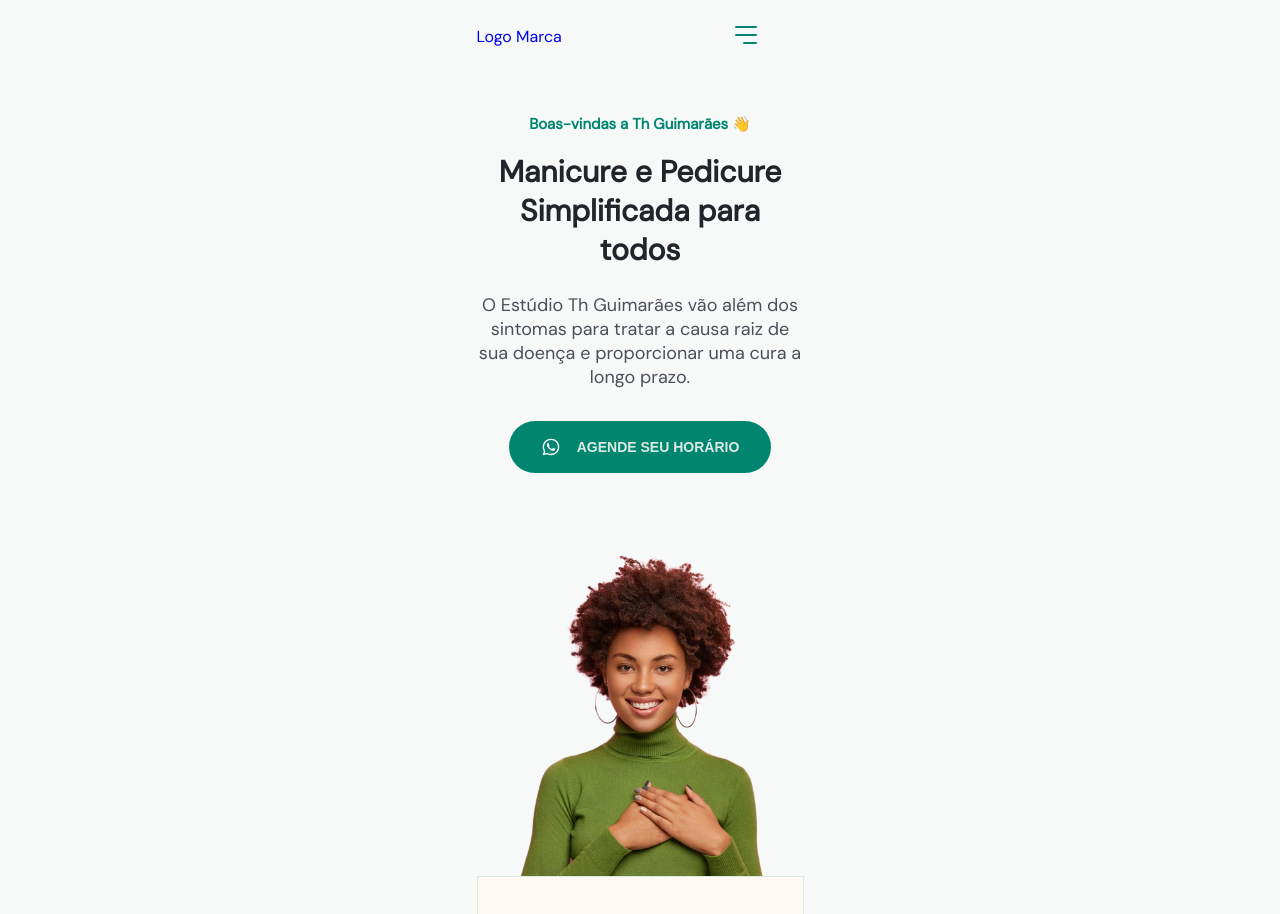
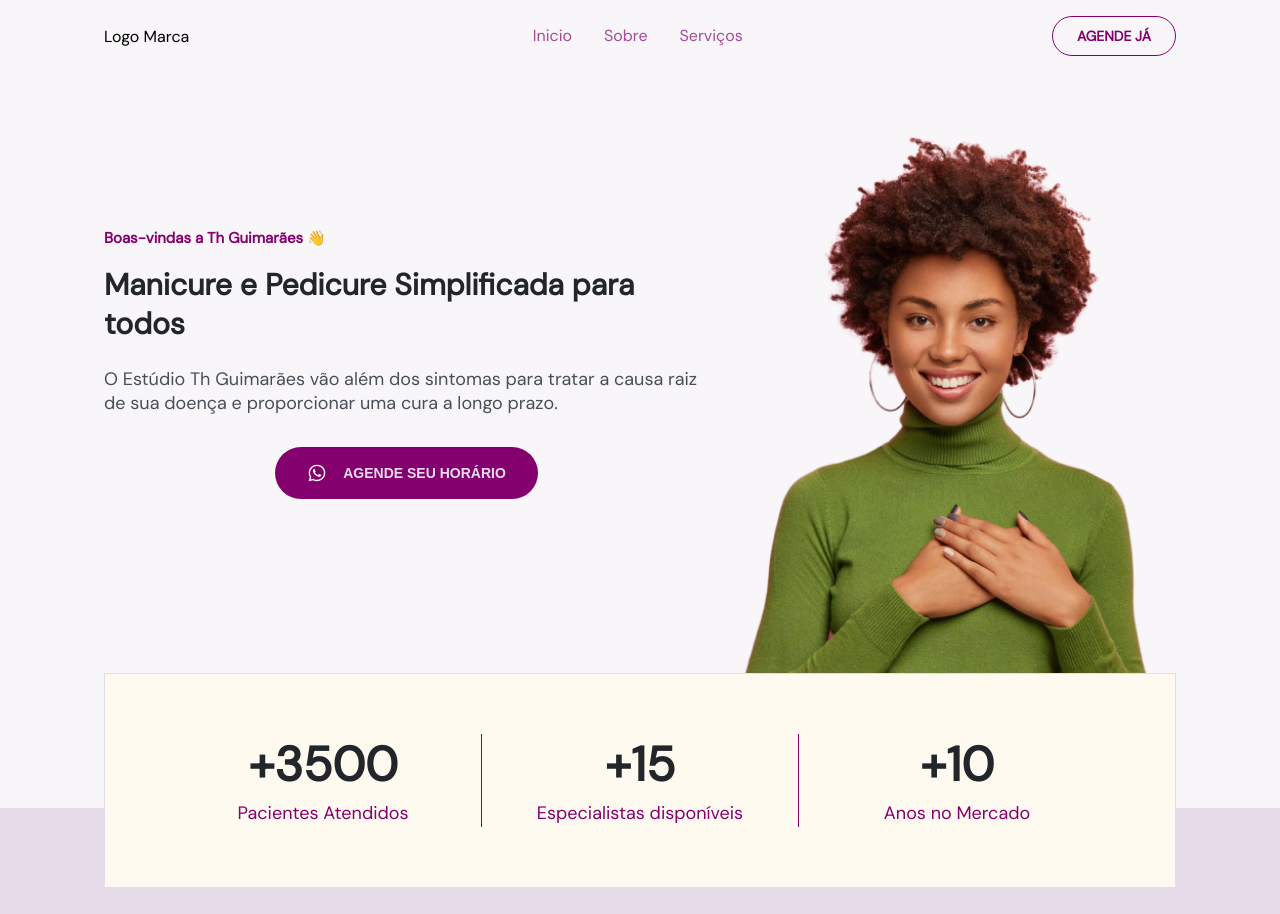
Before and after one commit to matheuslesbao/nlw-return-origin, a plain HTML site: page index.html in a window 1280 px wide. Shown: the top 914 px of the page. Drawn offline with nearby package versions, Linux system fonts and the light colour scheme.

Commit message:
implementado resposividade do site

```diff
--- a/index.css
+++ b/index.css
@@ -5,18 +5,20 @@
   box-sizing: border-box;
 }
 :root {
-  --primary-color: #00856f;
+  --hue: 310;
 
-  --light-color: #dce9e2;
+  --primary-color: hsl(var(--hue), 100%, 26%);
 
-  --light-color2: #f7f9f9;
+  --light-color: hsl(calc(var(--hue) - 22), 23%, 89%);
 
-  --brand-beige: #fffaf1;
+  --light-color2: hsl(calc(var(--hue) + 10), 14%, 97%);
 
-  --brand-button-hover: #00453a;
+  --brand-beige: hsl(39, 100%, 97%);
 
-  --headline: #212529;
-  --paragraph: #495057;
+  --brand-button-hover: hsl(var(--hue), 100%, 14%);
+
+  --headline: hsl(210, 11%, 15%);
+  --paragraph: hsl(210, 9%, 31%);
 
   font-size: 62.5%;
 
@@ -42,7 +44,7 @@ body {
 }
 /* ======== Classes Gerais ================ */
 .wrapper {
-  width: 37.5rem;
+  width: min(50rem, 100%);
   margin-inline: auto;
   padding-inline: 2.4rem;
 }
@@ -142,7 +144,10 @@ nav button {
   border: none;
   cursor: pointer;
 }
-
+nav .menu,
+nav .close-menu {
+  position: fixed;
+}
 /* ============ Menu-Expanded =========== */
 .menu {
   transform: translateY(100%);
@@ -170,7 +175,6 @@ body.menu-expanded .close-menu {
 }
 
 body.menu-expanded .menu {
-  position: fixed;
   top: 0;
   left: 0;
 
@@ -320,7 +324,7 @@ body.menu-expanded button path {
 }
 
 article.stats {
-  width: 32.7rem;
+  width: 100%;
 
   padding-block: 4rem;
 
@@ -454,3 +458,228 @@ footer .social-links {
 
   transform: translateY(0);
 }
+
+/* ============ Responsive =========== */
+@media (min-width: 1024px) {
+  /* ========== GERAL =========== */
+  body {
+    overflow: auto;
+  }
+  .wrapper {
+    width: min(112rem, 100%);
+    display: grid;
+  }
+  .col-a {
+    grid-area: A;
+  }
+  .col-b {
+    grid-area: B;
+  }
+  section {
+    padding-block: 16rem;
+  }
+  section header h2 {
+    font-size: 4rem;
+    line-height: 5.2rem;
+  }
+  /* ============Navigation =========== */
+
+  /* RESET */
+  nav#navigation .wrapper * {
+    margin: 0;
+    padding: 0;
+    visibility: initial;
+    display: initial;
+    opacity: initial;
+    flex-direction: initial;
+    position: initial;
+    font-weight: initial;
+    font-size: initial;
+    transform: initial;
+    color: initial;
+    background-color: initial;
+  }
+  nav#navigation .close-menu,
+  nav#navigation .open-menu,
+  nav#navigation .social-links {
+    display: none;
+  }
+
+  nav#navigation .menu {
+    display: flex;
+    align-items: center;
+    justify-content: space-between;
+    width: 60%;
+  }
+  nav#navigation .menu ul:nth-child(1) {
+    display: flex;
+    gap: 3.2rem;
+  }
+  nav#navigation .menu ul li a {
+    opacity: 0.7;
+    color: var(--primary-color);
+  }
+  nav#navigation .menu a.button {
+    display: flex;
+    justify-content: center;
+    align-items: center;
+    padding: 1rem 2.4rem;
+
+    border: 1px solid var(--primary-color);
+    border-radius: 4rem;
+
+    color: var(--primary-color);
+
+    font-weight: 700;
+    font-size: 1.4rem;
+    line-height: 1.8rem;
+    text-transform: uppercase;
+  }
+  nav#navigation .menu a.button:hover {
+    background-color: var(--primary-color);
+    color: white;
+  }
+  nav#navigation.scroll {
+    opacity: 1;
+  }
+  nav#navigation.scroll .menu ul li a {
+    color: var(--light-color2);
+    opacity: 0.6;
+  }
+
+  nav#navigation.scroll .menu a.button {
+    border-color: white;
+    color: white;
+  }
+  nav#navigation .menu li a {
+    transition: opacity 0.4s;
+  }
+
+  nav#navigation .menu li a:active,
+  nav#navigation .menu li a:hover {
+    font-weight: 700;
+    opacity: 1;
+  }
+
+  nav#navigation .menu li a::after {
+    content: '';
+    width: 0%;
+    height: 2px;
+    background-color: var(--primary-color);
+
+    position: relative;
+    bottom: -2rem;
+    left: -0.5rem;
+
+    display: block;
+
+    transition: width 0.2s;
+  }
+  nav#navigation.scroll .menu li a::after {
+    background-color: white;
+  }
+  nav#navigation .menu li a:active::after,
+  nav#navigation .menu li a:hover::after {
+    padding-inline: 0.8rem;
+    width: 100%;
+  }
+  nav#navigation.scroll .menu li a:active,
+  nav#navigation.scroll .menu li a:hover {
+    opacity: 1;
+  }
+  nav#navigation.scroll .menu a.button:active,
+  nav#navigation.scroll .menu a.button:hover {
+    background-color: var(--primary-color);
+    filter: brightness(1.3);
+    border: none;
+  }
+  /* ============Home =========== */
+
+  #home ::before {
+    height: calc(92% + var(--nav-height));
+  }
+  #home .wrapper {
+    grid-template-columns: 60.5rem 1fr;
+    grid-template-areas:
+      'A B'
+      'C C';
+  }
+  #home .col-a {
+    text-align: left;
+    align-self: center;
+  }
+  #home #home h1 {
+    font-size: 5.2rem;
+  }
+  #home .content p {
+    font-size: 1.8rem;
+  }
+  #home .stats .stat {
+    flex: 1;
+  }
+  #home .stats .stat + .stat {
+    border-left: 1px solid var(--primary-color);
+  }
+  #home .stats {
+    grid-area: C;
+    flex-direction: row;
+    gap: 0;
+    padding: 6rem;
+  }
+  #home .button {
+    margin: 0;
+  }
+  #home img {
+    width: 43rem;
+  }
+  /* ============Services =========== */
+  #services h2 {
+    width: 42rem;
+    margin-inline: auto;
+  }
+
+  #services .cards {
+    flex-direction: row;
+    flex-wrap: wrap;
+    gap: 4rem;
+  }
+  #services .card {
+    width: 30%;
+    flex-grow: 1;
+  }
+  /* ============About =========== */
+  #about .wrapper {
+    grid-template-columns: 48rem 1fr;
+    grid-template-areas: 'A B';
+    gap: 6.7rem;
+  }
+  #about .col-a {
+    align-self: center;
+  }
+  #about .content p {
+    margin-bottom: 0;
+  }
+  /* ============Contact =========== */
+  #contact .wrapper {
+    grid-template-columns: 1fr 57rem;
+    grid-template-areas: 'A B';
+  }
+  #contact h2 {
+    width: 30.4rem;
+  }
+  /* ============Contact =========== */
+  footer .wrapper {
+    grid-template-columns: 1fr 1fr;
+    grid-template-areas: 'A B';
+  }
+  footer .col-a {
+    align-self: center;
+  }
+  footer .col-b {
+    align-self: center;
+    justify-self: flex-end;
+  }
+  footer p {
+    margin-bottom: 0;
+  }
+}
--- a/index.html
+++ b/index.html
@@ -22,9 +22,15 @@
         <a href="#" class="logo">Logo Marca</a>
         <div class="menu">
           <ul class="">
-            <li><a href="#home" onclick="closeMenu()">Inicio</a></li>
-            <li><a href="#about" onclick="closeMenu()">Sobre</a></li>
-            <li><a href="#services" onclick="closeMenu()">Serviços</a></li>
+            <li>
+              <a id="teste1" href="#home" onclick="closeMenu()">Inicio</a>
+            </li>
+            <li>
+              <a id="teste2" href="#about" onclick="closeMenu()">Sobre</a>
+            </li>
+            <li>
+              <a id="teste3" href="#services" onclick="closeMenu()">Serviços</a>
+            </li>
           </ul>
 
           <a class="button" href="#contact" onclick="closeMenu()">Agende já</a>
@@ -168,12 +174,19 @@
     <!-- Header  -->
     <header id="home">
       <div class="wrapper">
+        <!-- Coluna A -->
+        <div class="col-a">
+          <header>
             <h4>Boas-vindas a Th Guimarães 👋</h4>
             <h1>Manicure e Pedicure Simplificada para todos</h1>
+          </header>
+
+          <div class="content">
             <p>
-          O Estúdio Th Guimarães vão além dos sintomas para tratar a causa raiz
-          de sua doença e proporcionar uma cura a longo prazo.
+              O Estúdio Th Guimarães vão além dos sintomas para tratar a causa
+              raiz de sua doença e proporcionar uma cura a longo prazo.
             </p>
+          </div>
 
           <button class="btn-whatsapp">
             <svg
@@ -190,11 +203,16 @@
             </svg>
             <a href="#">AGENDE SEU HORÁRIO</a>
           </button>
+        </div>
 
+        <!-- Coluna B -->
+        <div class="col-b">
           <img
             src="./assets/mulher-negra-com-moletom-verde-feliz.png"
             alt="Mulher vestindo moletom verde e sorrindo"
           />
+        </div>
+        <!-- Cards -->
         <article class="stats">
           <div class="stat">
             <h3>+3500</h3>
@@ -309,6 +327,8 @@
     <!-- Section About -->
     <section id="about">
       <div class="wrapper">
+        <!-- coluna A -->
+        <div class="col-a">
           <header>
             <h4>Sobre nos</h4>
             <h2>Entenda quem somos e por que existimos</h2>
@@ -320,7 +340,10 @@
               voluptatem alias est consectetur repellendus? Itaque tenetur,
               reprehenderit laudantium debitis atque enim neque!
             </p>
-
+          </div>
+        </div>
+        <!-- coluna B -->
+        <div class="col-b">
           <img
             src="assets/happy-doctor-holding-a-clipboard-with-patients.png"
             alt="Doutor Feliz Segurando prancheta com pacientes"
@@ -331,6 +354,7 @@
 
     <section id="contact">
       <div class="wrapper">
+        <div class="col-a">
           <header>
             <h2>Entre em contato com a gente</h2>
           </header>
@@ -402,6 +426,10 @@
               </svg>
               <a href="#" target="_blank">Agende ja</a>
             </button>
+          </div>
+        </div>
+
+        <div class="col-b">
           <img
             src="assets/man-using-modern-smartphone-device-while-on-couch-at-home.png"
             alt="Homem negro com moletom mexendo no celular"
@@ -412,9 +440,12 @@
     <!-- Footer Rodapé -->
     <footer>
       <div class="wrapper">
+        <div class="col-a">
           <a href="#home" class="logo">LogoMarca ou Nome</a>
           <p>Th guimarães</p>
           <p>Todos os direitos reservados.</p>
+        </div>
+        <div class="col-b">
           <ul class="social-links">
             <li>
               <a target="_blank" href="#"
@@ -496,6 +527,7 @@
             </li>
           </ul>
         </div>
+      </div>
     </footer>
     <!-- Button backToTop -->
     <a id="backToTopButton" href="#home"
--- a/main.js
+++ b/main.js
@@ -7,7 +7,7 @@ addEventListener('scroll', () => {
   }
 })
 // Mostrar Button para voltar para o home
-//
+
 function showBackToTopButtonOnScroll() {
   if (scrollY > 500) {
     backToTopButton.classList.add('show')
@@ -16,7 +16,8 @@ function showBackToTopButtonOnScroll() {
   }
 }
 addEventListener('scroll', showBackToTopButtonOnScroll)
-// Evento de Click no menu
+
+// Abrir Menu
 // let bodyMenu = document.getElementById('bodyMenu')
 let btnMenuMobile = document.querySelector('.open-menu')
 let btnMenuMobileClose = document.querySelector('.close-menu')
@@ -27,6 +28,7 @@ btnMenuMobile.addEventListener('click', () => {
   }
 })
 // Fechar menu
+
 function closeMenu() {
   if ((bodyMenu.classList.contains = true)) {
     document.body.classList.toggle('menu-expanded')
@@ -39,7 +41,7 @@ btnMenuMobileClose.addEventListener('click', closeMenu)
 ScrollReveal({
   origin: 'top',
   distance: '30px',
-  duration: 2000
+  duration: 1000
 }).reveal(`
   #home,
   #services,
@@ -50,5 +52,17 @@ ScrollReveal({
 ScrollReveal({
   origin: 'left',
   distance: '40px',
-  duration: 2000
-}).reveal(`#home img,#services .card, #about img`)
+  duration: 1000
+}).reveal(`#home img,#services .card, #about img, #contact img`)
+
+// Active Menu
+// e o active for false
+const menuElement = document.querySelector(`.menu`)
+
+addEventListener('scroll', () => {
+  if (scrollY > 0 && scrollY < 600) {
+    console.log('Esta na Tela Header #Home')
+  } else if (scrollY > 600 && scrollY < 1200) {
+    console.log('Esta na Tela Service')
+  }
+})
```
Lines whose indentation alone changed are shown as unchanged.
